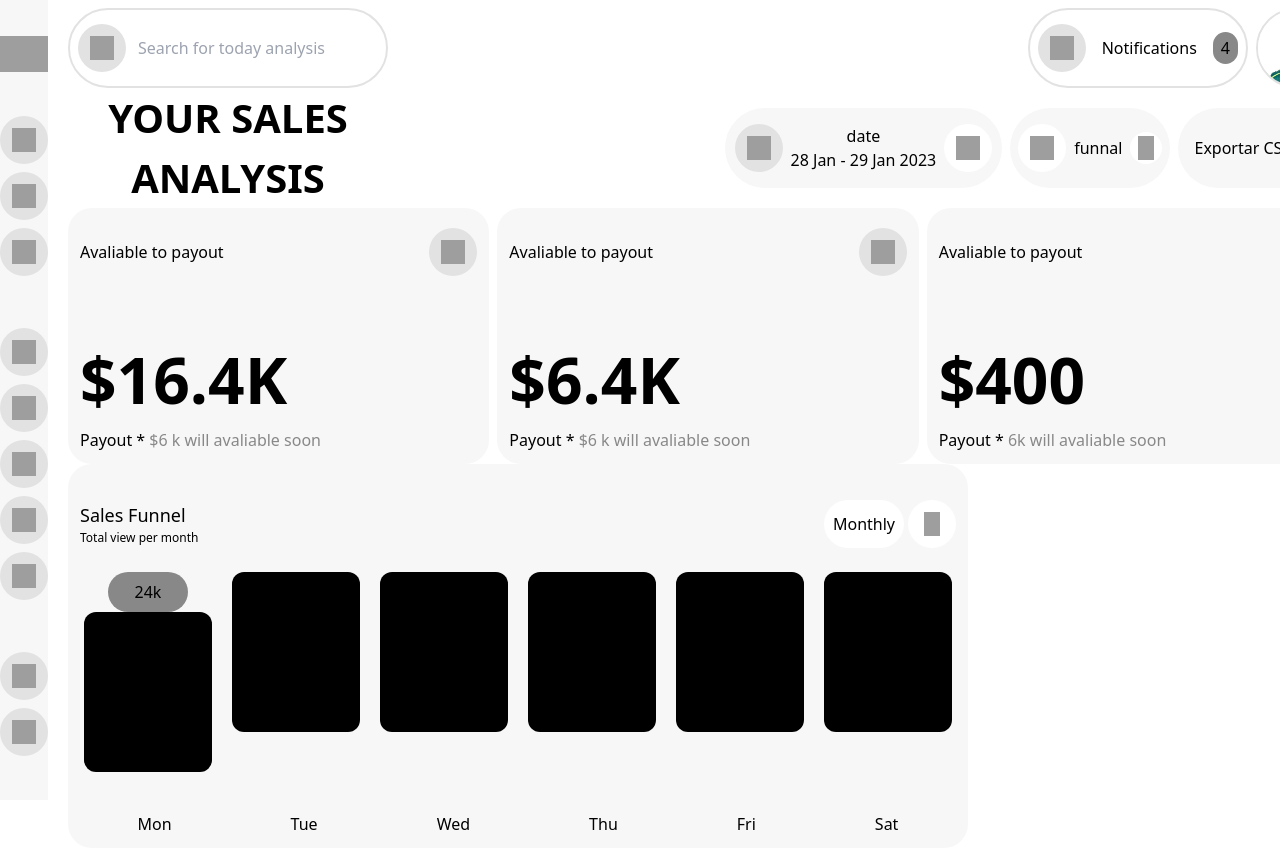
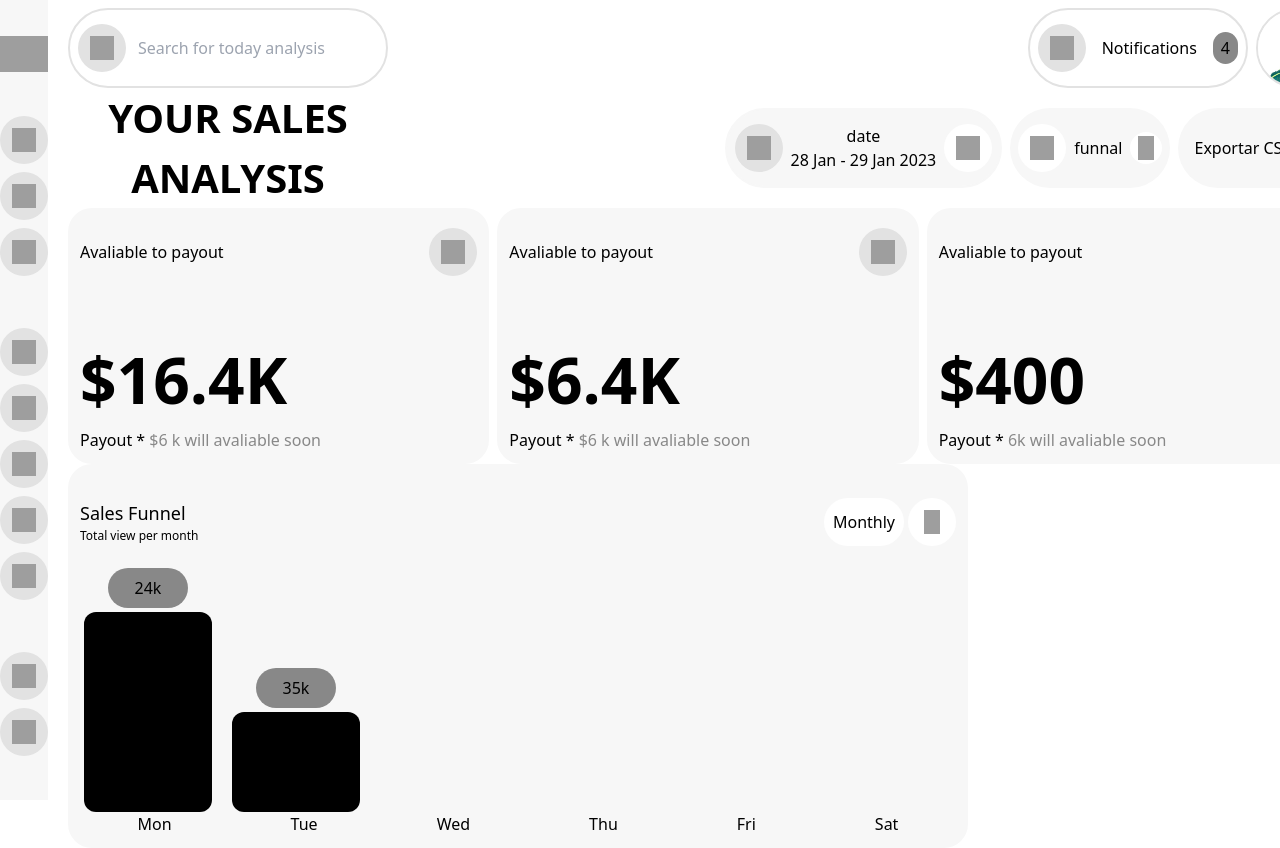
Before and after one commit to Manuelo69/ApredizajeFront, a React (Vite) app: page / in a window 1280 px wide. Shown: the top 848 px of the page. Built offline with nearby package versions, Linux system fonts and the light colour scheme; grey boxes are pictures that could not be loaded.

Commit message:
altura de forma dinamica con tailwind

```diff
--- a/src/App.jsx
+++ b/src/App.jsx
@@ -53,7 +53,7 @@ function App() {
             textoPrecio={"6k will avaliable soon"}
           />
         </div>
-        <div className="flex flex-row gap-2">
+        <div className="flex flex-row gap-2 ">
           <SalesFunnel
             titulo={`Sales Funnel`}
             subtitulo={`Total view per month`}
--- a/src/components/SalesFunnel/SalesFunnel.jsx
+++ b/src/components/SalesFunnel/SalesFunnel.jsx
@@ -2,7 +2,7 @@
 import Views from "../Ui/Views";
 const SalesFunnel = ({ titulo, subtitulo }) => {
   return (
-    <div className="flex flex-col  bg-light-gray  rounded-3xl p-3 w-px-900 h-96">
+    <div className="flex flex-col  bg-light-gray  rounded-3xl p-3 w-px-900 max-h-96">
       <div className="flex flex-row justify-between items-center h-40">
         <div className="flex flex-col items-start">
           <p className="text-text-md">{titulo}</p>
@@ -18,9 +18,9 @@ const SalesFunnel = ({ titulo, subtitulo }) => {
           </button>
         </div>
       </div>
-      <div className="flex flex-row justify-around w-full gap-3 h-96 content-end">
-        <Views cantidad={"24k"} />
-        <Views />
+      <div className="flex flex-row justify-around w-full gap-3 h-96 items-end">
+        <Views altura={200} cantidad={"24k"} />
+        <Views altura={100} cantidad={"35k"} />
         <Views />
         <Views />
         <Views />
--- a/src/components/Ui/Views.jsx
+++ b/src/components/Ui/Views.jsx
@@ -1,12 +1,15 @@
-const views = ({ cantidad }) => {
+const views = ({ cantidad, altura }) => {
+  const containerStyle = {
+    height: altura || 0,
+  };
   return (
-    <div className="flex flex-col h-60 items-center  w-32">
+    <div className="flex flex-col w-32 items-center gap-1">
       {cantidad ? (
         <div className="bg-dark-gray p-2 w-20 rounded-full">{cantidad}</div>
       ) : (
         ""
       )}
-      <div className="bg-black w-32 h-40 rounded-xl"></div>
+      <div className="bg-black w-32 rounded-xl" style={containerStyle}></div>
     </div>
   );
 };
```
